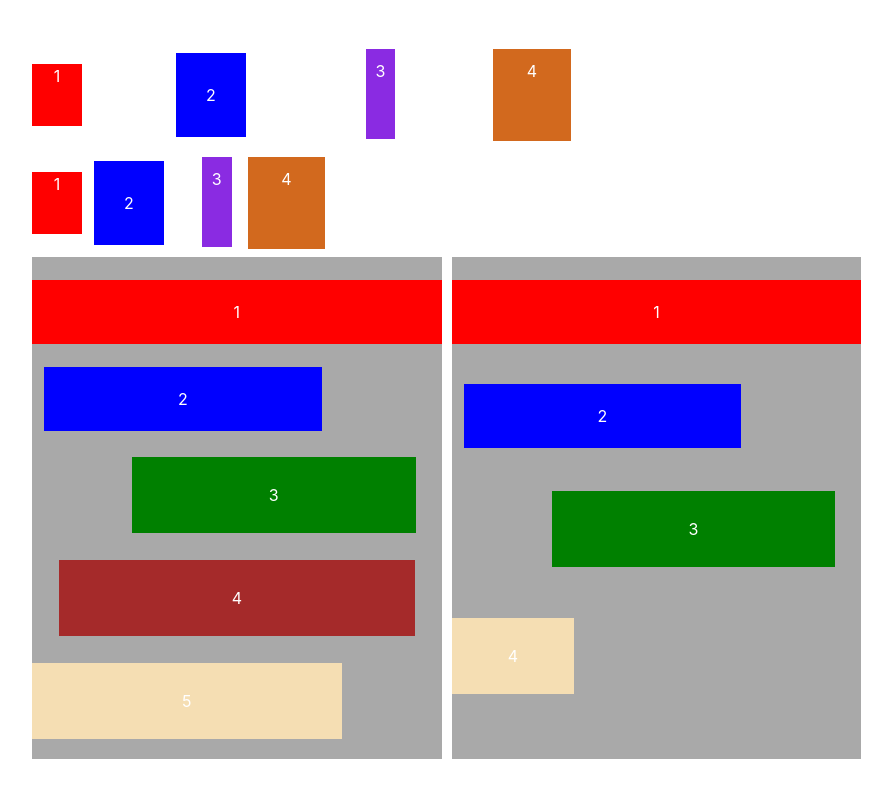
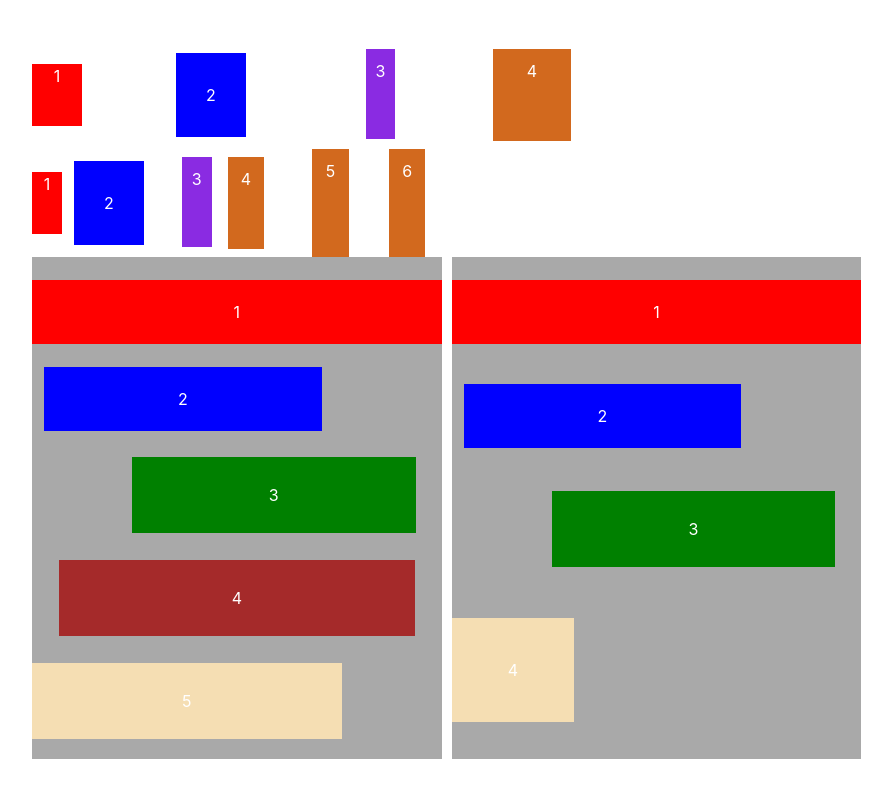
Before and after one commit to carlosjorger/vue-fluid-dnd, a Vue app: page / in a window 1280 px wide. Shown: the whole page, without its empty margins (96-988 px from the left). Built offline with nearby package versions, Linux system fonts and the light colour scheme.

Commit message:
🐞 fix: dragging coordinates with scrolled windows

```diff
--- a/src/App.vue
+++ b/src/App.vue
@@ -49,7 +49,7 @@ import Droppable from "./components/Droppable.vue";
           3
         </div>
       </Draggable>
-      <Draggable draggable-id="h3" enable-drag v-slot="{ setRef }">
+      <Draggable draggable-id="h4" enable-drag v-slot="{ setRef }">
         <div
           :ref="setRef"
           style="
@@ -66,7 +66,15 @@ import Droppable from "./components/Droppable.vue";
     </div>
   </Droppable>
   <Droppable droppable-id="1" direction="horizontal">
-    <div style="width: 80%; display: flex; flex-direction: row">
+    <div
+      style="
+        width: 40%;
+
+        display: flex;
+        overflow: auto;
+      "
+    >
+      <div style="min-width: 50%; display: flex; flex-direction: row">
         <Draggable draggable-id="h1" enable-drag v-slot="{ setRef }">
           <div
             :ref="setRef"
@@ -108,7 +116,7 @@ import Droppable from "./components/Droppable.vue";
             3
           </div>
         </Draggable>
-      <Draggable draggable-id="h3" enable-drag v-slot="{ setRef }">
+        <Draggable draggable-id="h4" enable-drag v-slot="{ setRef }">
           <div
             :ref="setRef"
             style="
@@ -122,6 +130,35 @@ import Droppable from "./components/Droppable.vue";
             4
           </div>
         </Draggable>
+        <Draggable draggable-id="h5" enable-drag v-slot="{ setRef }">
+          <div
+            :ref="setRef"
+            style="
+              color: white;
+              background-color: chocolate;
+              padding: 10px;
+              margin-left: 40px;
+              width: 7%;
+            "
+          >
+            5
+          </div>
+        </Draggable>
+        <Draggable draggable-id="h6" enable-drag v-slot="{ setRef }">
+          <div
+            :ref="setRef"
+            style="
+              color: white;
+              background-color: chocolate;
+              padding: 10px;
+              margin-left: 40px;
+              width: 7%;
+            "
+          >
+            6
+          </div>
+        </Draggable>
+      </div>
     </div>
   </Droppable>
   <div style="display: flex; flex-direction: row; column-gap: 10px">
@@ -257,7 +294,7 @@ import Droppable from "./components/Droppable.vue";
             style="
               color: white;
               background-color: wheat;
-              padding: 26px 0;
+              padding: 40px 0;
               margin: 20px 0;
               margin-right: 100px;
               width: 30%;
--- a/src/components/Draggable.vue
+++ b/src/components/Draggable.vue
@@ -81,12 +81,12 @@ const onmousemove = function (event: MouseEvent, element: HTMLElement) {
   if (!dragging.value) {
     return;
   }
-  setTransform(element, event.x, event.y);
+  setTransform(element, event.pageX, event.pageY);
 };
 const onmousedown = (event: MouseEvent) => {
   const element = event.target as HTMLElement;
   if (dragging.value) {
-    removeDraggingStyles(element);
+    removeDraggingStyles(event, element);
     return;
   }
   style.value = element.style.cssText;
@@ -98,12 +98,12 @@ const onmousedown = (event: MouseEvent) => {
   emitDragEventToSiblings(element);
   fixParentHeight(element);
   position.value = {
-    top: pageY - height / 2 - parseFloatEmpty(marginTop),
-    left: pageX - width / 2 - parseFloatEmpty(marginLeft),
+    top: y - height / 2 - parseFloatEmpty(marginTop),
+    left: x - width / 2 - parseFloatEmpty(marginLeft),
   };
   setDraggingStyles(element);
   setBorderBoxStyle(element);
-  setTransform(element, x, y);
+  setTransform(element, pageX, pageY);
 
   document.addEventListener("mousemove", (event: MouseEvent) => {
     onmousemove(event, element);
@@ -243,26 +243,27 @@ const assignOnmouseup = (
 const onmouseup = (event: MouseEvent) => {
   dragging.value = false;
   const element = event.target as HTMLElement;
-  removeDraggingStyles(element);
+  removeDraggingStyles(event, element);
   document.removeEventListener("mousemove", (event: MouseEvent) => {
     onmousemove(event, element);
   });
 };
-const removeDraggingStyles = (element: HTMLElement) => {
+const removeDraggingStyles = (event: MouseEvent, element: HTMLElement) => {
   const duration = 300;
+  const { pageY, y, pageX, x } = event;
+  const { width, height } = element.getBoundingClientRect();
   element.style.transition = `transform ${duration}ms ease-out`;
-  moveTranslate(element, 0, 0);
-  centerPosition(element);
+  moveTranslate(
+    element,
+    pageY - y - offset.value.offsetY + height / 2,
+    pageX - x - offset.value.offsetX + width / 2
+  );
   setTimeout(() => {
     element.style.cssText = style.value;
     emitDropEventToSiblings(element);
   }, duration);
 };
-const centerPosition = (element: HTMLElement) => {
-  const { height, width } = element.getBoundingClientRect();
-  position.value.left -= offset.value.offsetX - width / 2;
-  position.value.top -= offset.value.offsetY - height / 2;
-};
+
 const setDraggingStyles = (element: HTMLElement) => {
   const { width, height } = element.getBoundingClientRect();
   element.style.position = "absolute";
```
Lines whose indentation alone changed are shown as unchanged.
